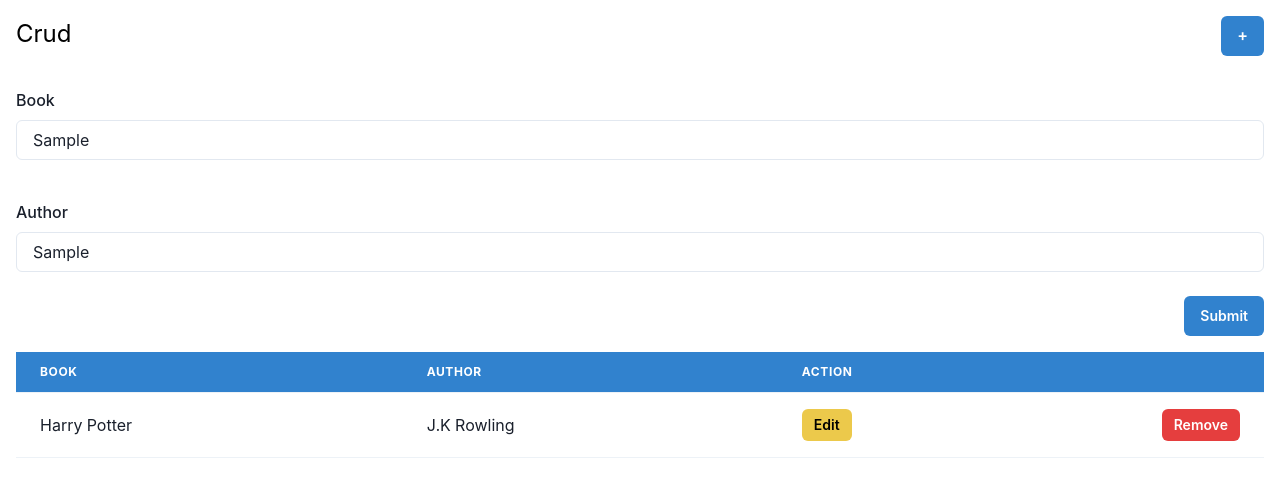
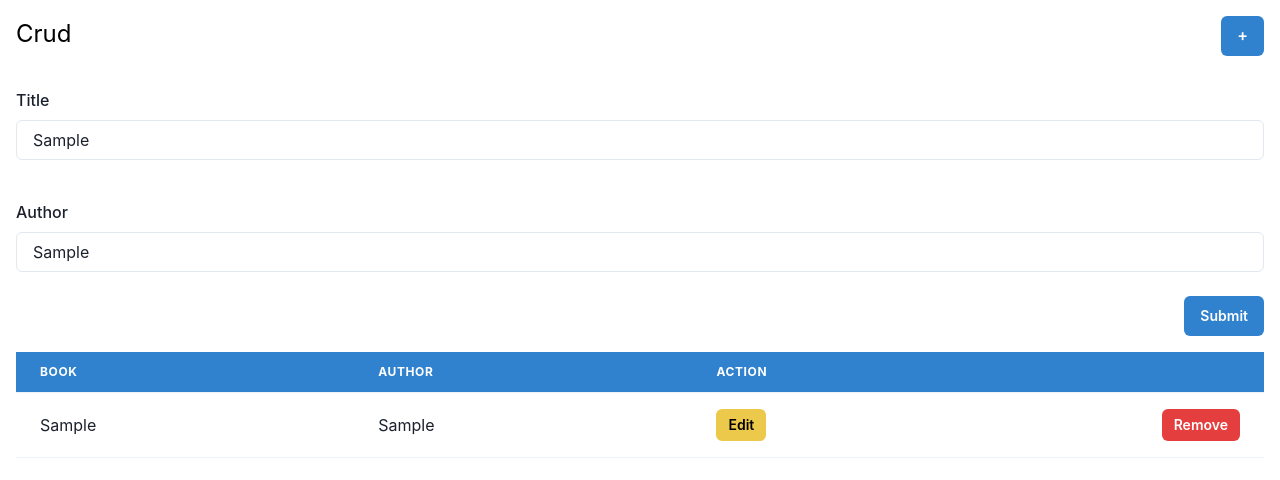
Before and after one commit to beceluiz/crud, a Next.js app: page / in a window 1280 px wide. Both pictures are taken after typing "Sample", "Sample" into the empty fields and a click on the button "Submit". Shown: the top 480 px of the page. Built offline with nearby package versions, Linux system fonts and the light colour scheme.

Commit message:
adding create function and cleaning inputs

```diff
--- a/src/pages/index.js
+++ b/src/pages/index.js
@@ -15,16 +15,21 @@ import {
 import { InputForm } from "../components/input";
 
 export default function Home() {
-  const [book, setBook] = useState("");
+  const [books, setBooks] = useState([]);
+
+  const [title, setTitle] = useState("");
   const [author, setAuthor] = useState("");
 
-  const handleSubtmitCreateClient = (event) => {
+  const handleSubtmitCreateBook = (event) => {
     event.preventDefault();
-    console.log(book, author);
+
+    if (!title && !author) return;
+
+    setBooks(books.concat({ title, author }));
   };
 
-  const handleChangeBook = ({ target }) => {
-    setBook(target.value);
+  const handleChangeTitle = ({ target }) => {
+    setTitle(target.value);
   };
 
   const handleChangeAuthor = ({ target }) => {
@@ -40,12 +45,12 @@ export default function Home() {
         <Button colorScheme="blue">+</Button>
       </Flex>
       {/* Input */}
-      <VStack marginY="1rem" as="form" onSubmit={handleSubtmitCreateClient}>
+      <VStack marginY="1rem" as="form" onSubmit={handleSubtmitCreateBook}>
         <InputForm
           type="text"
-          label="Book"
-          name="book"
-          onChange={handleChangeBook}
+          label="Title"
+          name="title"
+          onChange={handleChangeTitle}
         />
         <InputForm
           type="text"
@@ -73,9 +78,10 @@ export default function Home() {
           </Tr>
         </Thead>
         <Tbody>
-          <Tr>
-            <Td>Harry Potter</Td>
-            <Td>J.K Rowling</Td>
+          {books.map((book) => (
+            <Tr key={book.title}>
+              <Td>{book.title}</Td>
+              <Td>{book.author}</Td>
               <Td>
                 <Flex justifyContent="space-between">
                   <Button colorScheme="yellow" size="sm" font-size="smaller">
@@ -87,6 +93,7 @@ export default function Home() {
                 </Flex>
               </Td>
             </Tr>
+          ))}
         </Tbody>
       </Table>
     </Box>
```
Lines whose indentation alone changed are shown as unchanged.
